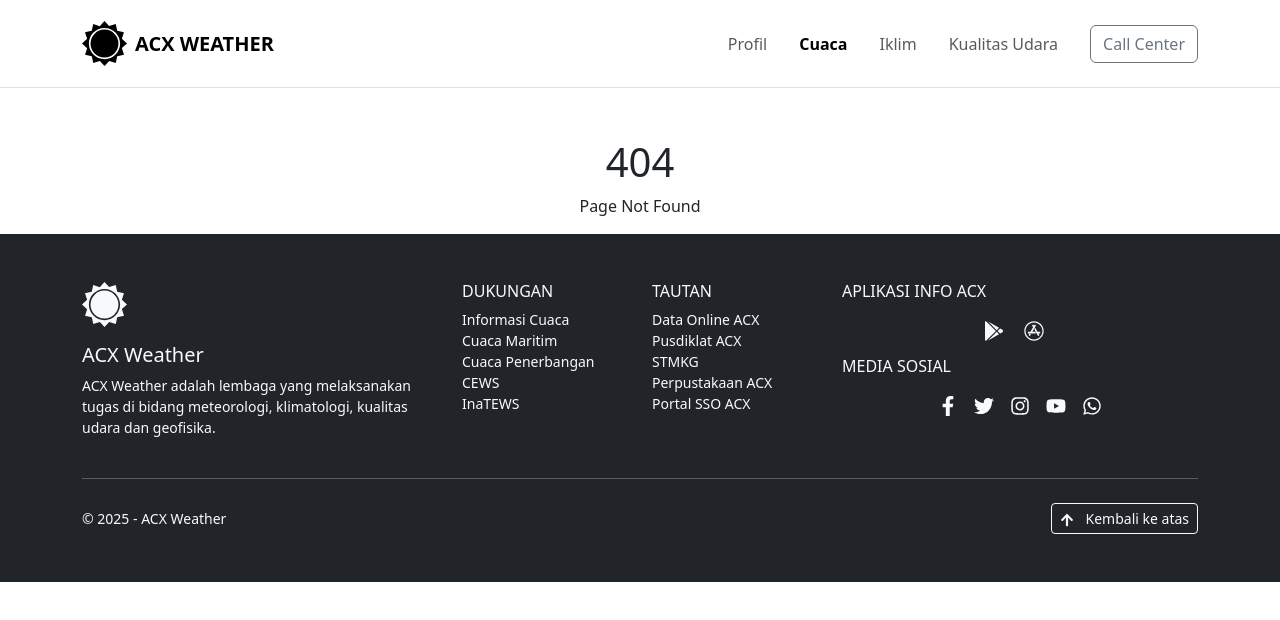
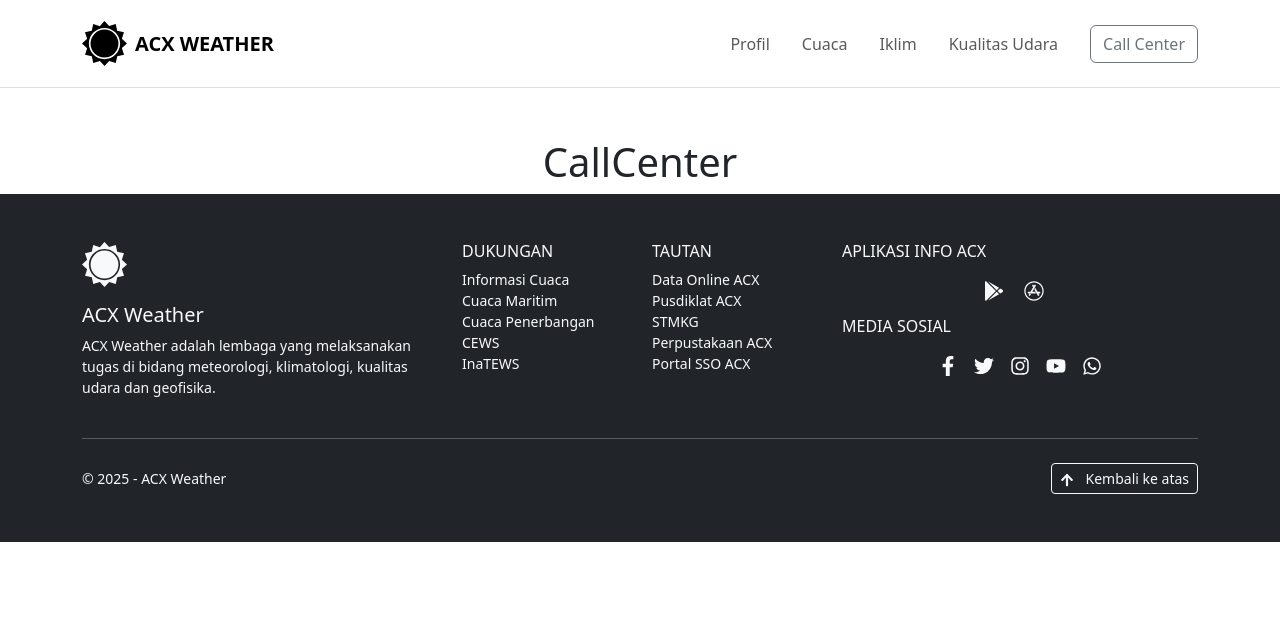
Before and after one commit to ShellaRiyanti/project_shella, a React (Create React App) app: page /callcenter in a window 1280 px wide. Shown: the top 620 px of the page. Built offline with nearby package versions, Linux system fonts and the light colour scheme.

Commit message:
add pages , fix router , fix navbar

```diff
--- a/src/components/navbar.js
+++ b/src/components/navbar.js
@@ -1,27 +1,27 @@
-
 import React, { useState } from 'react';
 import { SiAccuweather } from "react-icons/si";
+import { Link, useLocation } from 'react-router-dom';
 
 function Navbar() {
-    const [setActiveTab] = useState('home');
+    const location = useLocation();
     const navigationItems = [
-    { name: 'Profil', active: false },
-    { name: 'Cuaca', active: true },
-    { name: 'Iklim', active: false },
-    { name: 'Kualitas Udara', active: false },
+    { name: 'Profil', path: '/profile' },
+    { name: 'Cuaca', path: '/cuaca' },
+    { name: 'Iklim', path: '/iklim' },
+    { name: 'Kualitas Udara', path: '/kualitas' },
   ];
     return (
         <div>
             <nav className="navbar navbar-expand-lg navbar-light bg-white py-3 border-bottom">
                 <div className="container">
-                    <a className="navbar-brand d-flex align-items-center" href="#">
+                    <Link className="navbar-brand d-flex align-items-center" to="/">
                         <div className="me-2">
                             <SiAccuweather style={{height: '45px', width: '45px'}}/>
                         </div>
                         <div>
                             <div className="fs-8 fw-bold text-uppercase">Acx Weather</div>
                         </div>
-                    </a>
+                    </Link>
 
                         <button className="navbar-toggler" type="button" data-bs-toggle="collapse" data-bs-target="#navbarNav">
                             <span className="navbar-toggler-icon"></span>
@@ -31,20 +31,19 @@ function Navbar() {
                         <ul className="navbar-nav ms-auto">
                         {navigationItems.map((item, idx) => (
                             <li className="nav-item" key={idx}>
-                            <a
-                                className={`nav-link px-3 ${item.active ? 'active fw-bold' : ''}`}
-                                href="#"
-                                onClick={() => setActiveTab(item.name.toLowerCase())}
+                            <Link
+                                className={`nav-link px-3 ${location.pathname === item.path ? 'active fw-bold' : ''}`}
+                                to={item.path}
                             >
                                 {item.name}
-                            </a>
+                            </Link>
                             </li>
                         ))}
                         </ul>
                         <div className="ms-3">
-                        <button className="btn btn-outline-secondary">
+                        <Link to="/callcenter" className="btn btn-outline-secondary">
                             Call Center
-                        </button>
+                        </Link>
                         </div>
                     </div>
                 </div>
--- /dev/null
+++ b/src/pages/CallCenter/CallCenter.js
@@ -0,0 +1,11 @@
+import React from 'react';
+
+const CallCenter = () => {
+  return (
+    <div style={{ textAlign: 'center', marginTop: '50px' }}>
+      <h1>CallCenter</h1>
+    </div>
+  );
+};
+
+export default CallCenter;
--- /dev/null
+++ b/src/pages/Cuaca/Cuaca.js
@@ -0,0 +1,11 @@
+import React from 'react';
+
+const Cuaca = () => {
+  return (
+    <div style={{ textAlign: 'center', marginTop: '50px' }}>
+      <h1>Cuaca</h1>
+    </div>
+  );
+};
+
+export default Cuaca;
--- /dev/null
+++ b/src/pages/Iklim/Iklim.js
@@ -0,0 +1,11 @@
+import React from 'react';
+
+const Iklim = () => {
+  return (
+    <div style={{ textAlign: 'center', marginTop: '50px' }}>
+      <h1>Iklim</h1>
+    </div>
+  );
+};
+
+export default Iklim;
--- /dev/null
+++ b/src/pages/KualitasUdara/Kualitas.js
@@ -0,0 +1,11 @@
+import React from 'react';
+
+const Kualitas = () => {
+  return (
+    <div style={{ textAlign: 'center', marginTop: '50px' }}>
+      <h1>Kualitas</h1>
+    </div>
+  );
+};
+
+export default Kualitas;
--- /dev/null
+++ b/src/pages/Profile/Profile.js
@@ -0,0 +1,11 @@
+import React from 'react';
+
+const Profile = () => {
+  return (
+    <div style={{ textAlign: 'center', marginTop: '50px' }}>
+      <h1>Profile</h1>
+    </div>
+  );
+};
+
+export default Profile;
--- a/src/router.js
+++ b/src/router.js
@@ -1,21 +1,39 @@
 import React from 'react';
-import { BrowserRouter as Router, Route, Routes } from 'react-router-dom';
+import { BrowserRouter as Router, Route, Routes, useLocation } from 'react-router-dom';
 import Navbar from './components/navbar';
 import Footer from './components/footer';
 import HomePage from './pages/Home/Home';
 import NotFoundPage from './pages/404/404';
+import CallCenter from './pages/CallCenter/CallCenter';
+import Iklim from './pages/Iklim/Iklim';
+import Kualitas from './pages/KualitasUdara/Kualitas';
+import Profile from './pages/Profile/Profile';
+import Cuaca from './pages/Cuaca/Cuaca';
 
 const AppRouter = () => {
   return (
     <Router>
-      <Navbar />
-      <Routes>
-        <Route path="/" element={<HomePage />} />
-        <Route path="*" element={<NotFoundPage />} />
-      </Routes>
-      <Footer />
+      <AppContent />
     </Router>
   );
 };
 
+const AppContent = () => {
+  return (
+    <>
+      <Navbar />
+      <Routes>
+        <Route path="/" element={<HomePage />} />
+        <Route path="/callcenter" element={<CallCenter />} />
+        <Route path="/iklim" element={<Iklim />} />
+        <Route path="/kualitas" element={<Kualitas />} />
+        <Route path="/profile" element={<Profile />} />
+        <Route path="/cuaca" element={<Cuaca />} />
+        <Route path="*" element={<NotFoundPage />} />
+      </Routes>
+      <Footer />
+    </>
+  );
+};
+
 export default AppRouter;
```
